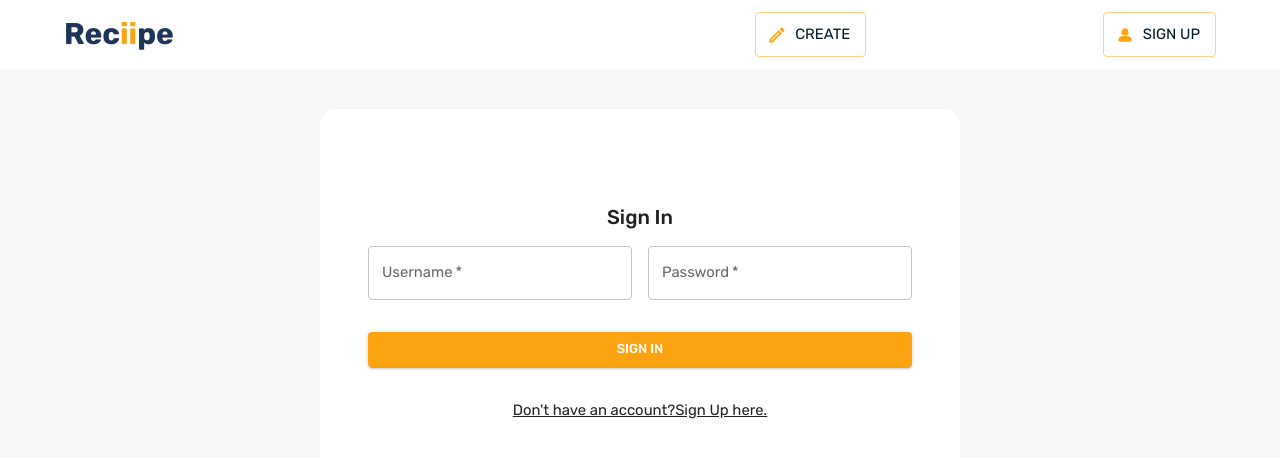
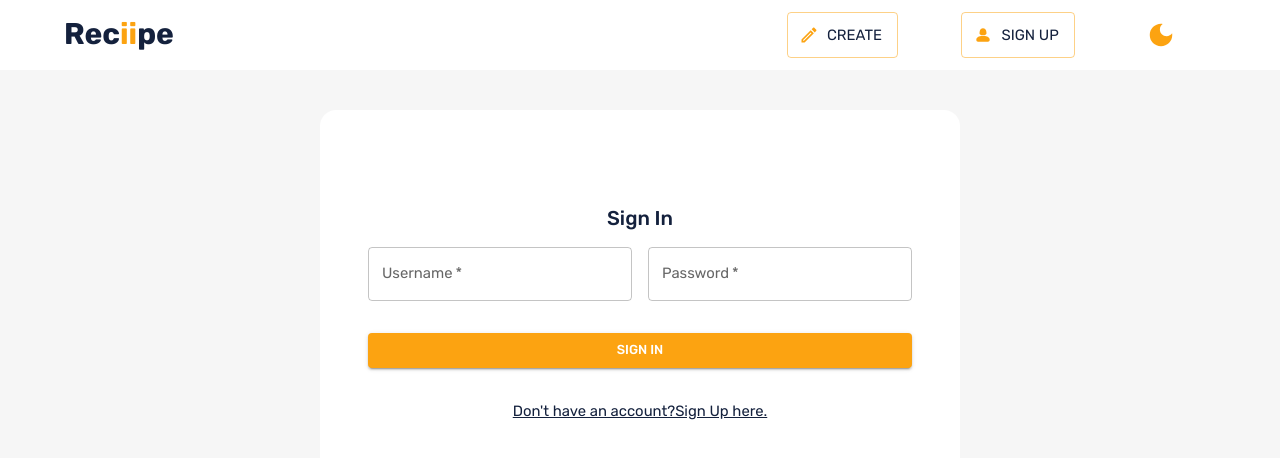
Before and after one commit to abdulrahmansoyooye/recipes-app-client, a React (Create React App) app: page /auth in a window 1280 px wide. Shown: the top 458 px of the page. Built offline with nearby package versions, Linux system fonts and the light colour scheme.

Commit message:
Dark Mode

```diff
--- a/src/App.css
+++ b/src/App.css
@@ -17,3 +17,6 @@ body,
   background-color: #ccc;
   border-radius: 5px;
 }
+.MuiTextField-root {
+  color: #fff;
+}
--- a/src/App.js
+++ b/src/App.js
@@ -7,15 +7,19 @@ import Navbar from "./components/navbar";
 import "./App.css";
 import CssBaseline from "@mui/material/CssBaseline";
 import { ThemeProvider } from "@emotion/react";
-import theme from "./theme";
+import { themeSettings } from "./theme";
+import { useMemo, useState } from "react";
+import { createTheme } from "@mui/material";
 
 function App() {
+  const [mode, setMode] = useState("light");
+  const theme = useMemo(() => createTheme(themeSettings(mode)), [mode]);
   return (
     <div>
       <ThemeProvider theme={theme}>
         <CssBaseline />
         <Router>
-          <Navbar />
+          <Navbar mode={mode} setMode={setMode} />
           <Routes>
             <Route path="/" element={<HomePage />} />
             <Route path="/auth" element={<Auth />} />
--- a/src/components/Alert/Alert.css
+++ b/src/components/Alert/Alert.css
@@ -1,6 +1,6 @@
 @keyframes slideInFromTop {
   0% {
-    transform: translateY(100%);
+    transform: translateY(10%);
   }
   100% {
     transform: translateY(0);
--- a/src/components/Recipe.jsx
+++ b/src/components/Recipe.jsx
@@ -17,7 +17,7 @@ const Recipe = ({ recipe }) => {
   const [cookies, _] = useCookies(["access_token"]);
   const userId = useGetUserId();
   const mobilescreens = useMediaQuery("(max-width:800px)");
-
+  const [loader, setLoader] = useState(false);
   const [hovered, setHovered] = useState(false);
 
   const theme = useTheme();
@@ -57,7 +57,11 @@ const Recipe = ({ recipe }) => {
         transition={{ ease: "easeOut", duration: 0.5 }}
       >
         <Box>
-          <Typography variant="h3" sx={{ textAlign: "center", mb: "1rem" }}>
+          <Typography
+            variant="h3"
+            sx={{ textAlign: "center", mb: "1rem" }}
+            color={theme.palette.primary.light}
+          >
             {recipe.name}
           </Typography>
           <Divider />
@@ -157,6 +161,7 @@ const Recipe = ({ recipe }) => {
             textAlign: "center",
             mt: "1rem",
           }}
+          color={theme.palette.primary.light}
         >
           Cooking Time {recipe.cookingTime} (minutes)
         </Typography>
--- a/src/components/navbar.jsx
+++ b/src/components/navbar.jsx
@@ -6,6 +6,7 @@ import { motion } from "framer-motion";
 import {
   Box,
   Button,
+  Icon,
   IconButton,
   Menu,
   Typography,
@@ -17,9 +18,11 @@ import {
   AddCircleOutlineOutlined,
   CloseRounded,
   CreateOutlined,
+  DarkMode,
   FavoriteRounded,
   GradeOutlined,
   Home,
+  LightMode,
   Person2Outlined,
   Person2Rounded,
   PersonRemoveOutlined,
@@ -27,7 +30,7 @@ import {
 } from "@mui/icons-material";
 import Wrapper from "./Wrapper";
 
-const Navbar = () => {
+const Navbar = ({ setMode, mode }) => {
   const [cookies, setCookies] = useCookies(["access_token"]);
   const navigate = useNavigate();
   const mobileScreens = useMediaQuery("(max-width:1000px)");
@@ -53,7 +56,7 @@ const Navbar = () => {
         onClick={() => navigate("/")}
         fontSize="30px"
         fontWeight="700"
-        color="#1d3557"
+        color={theme.palette.primary.light}
       >
         Rec<span style={{ color: "#fca311" }}>ii</span>pe
       </Typography>
@@ -61,7 +64,7 @@ const Navbar = () => {
         <Box
           sx={{
             display: "flex",
-            justifyContent: "space-between",
+            justifyContent: "space-around",
             width: "40%",
           }}
         >
@@ -71,18 +74,29 @@ const Navbar = () => {
               style={{
                 textDecoration: "none",
               }}
-              color="#011627"
+              color={theme.palette.primary.light}
             >
               Create
             </Typography>
           </Button>
 
           {!cookies.access_token ? (
-            <Button variant="outlined" startIcon={<Person2Rounded />}>
-              <Typography onClick={() => navigate("/auth")} color="#011627">
-                Sign Up
-              </Typography>
-            </Button>
+            <>
+              <Button variant="outlined" startIcon={<Person2Rounded />}>
+                <Typography
+                  onClick={() => navigate("/auth")}
+                  color={theme.palette.primary.light}
+                >
+                  Sign Up
+                </Typography>
+              </Button>
+              <IconButton
+                variant="outlined"
+                onClick={() => setMode(mode === "dark" ? "light" : "dark")}
+              >
+                {mode === "light" ? <DarkMode /> : <LightMode />}
+              </IconButton>
+            </>
           ) : (
             <>
               <Button variant="outlined" startIcon={<StarOutlineRounded />}>
@@ -100,6 +114,12 @@ const Navbar = () => {
               >
                 <Typography color="#011627">Sign Out</Typography>
               </Button>
+              <IconButton
+                variant="outlined"
+                onClick={() => setMode(mode === "dark" ? "light" : "dark")}
+              >
+                {mode === "light" ? <DarkMode /> : <LightMode />}
+              </IconButton>
             </>
           )}
         </Box>
@@ -115,7 +135,7 @@ const Navbar = () => {
         <motion.div
           initial={{ opacity: 0, x: 0 }}
           animate={{ opacity: 1, x: 0 }}
-          transition={{ ease: "easeOut", duration: 1 }}
+          transition={{ ease: "easeOut", duration: 0.5 }}
           style={{
             zIndex: "20",
           }}
@@ -152,7 +172,7 @@ const Navbar = () => {
                 style={{
                   textDecoration: "none",
                 }}
-                color="#FFFFF"
+                color="#FFFF"
               >
                 Create
               </Typography>
@@ -190,8 +210,20 @@ const Navbar = () => {
                 >
                   <Typography color="#FFFFF">Sign Out</Typography>
                 </Button>
+                <IconButton
+                  variant="outlined"
+                  onClick={() => setMode(mode === "dark" ? "light" : "dark")}
+                >
+                  {mode === "light" ? <DarkMode /> : <LightMode />}
+                </IconButton>
               </>
             )}
+            <IconButton
+              variant="outlined"
+              onClick={() => setMode(mode === "dark" ? "light" : "dark")}
+            >
+              {mode === "light" ? <DarkMode /> : <LightMode />}
+            </IconButton>
           </Box>
         </motion.div>
       )}
--- a/src/pages/auth.jsx
+++ b/src/pages/auth.jsx
@@ -208,6 +208,9 @@ const Form = ({
           onChange={(e) => {
             setuserData({ ...userData, username: e.target.value });
           }}
+          style={{
+            color: "#FFFF",
+          }}
           value={username}
           required
         />
@@ -220,6 +223,9 @@ const Form = ({
           }}
           sx={{
             gridColumn: mobileScreens ? "1/ span 2" : "2",
+          }}
+          style={{
+            color: "#FFFF",
           }}
           required
         />
--- a/src/pages/saved-recipes.jsx
+++ b/src/pages/saved-recipes.jsx
@@ -42,6 +42,18 @@ const SavedRecipes = () => {
         <Loader />
       ) : (
         <Box>
+          {savedRecipes.length === 0 && (
+            <Typography
+              variant="h3"
+              display={"flex"}
+              justifyContent={"center"}
+              alignItems={"center"}
+              height={"80vh"}
+              color={"#14213d"}
+            >
+              No saved Recipes.
+            </Typography>
+          )}
           <Box
             sx={{
               display: !mobileScreens && "flex",
--- a/src/theme.js
+++ b/src/theme.js
@@ -1,5 +1,8 @@
 import { createTheme } from "@mui/material";
-const theme = createTheme({
+export const themeSettings = (mode) => {
+  return {
+    ...(mode === "light"
+      ? {
           components: {
             MuiButton: {
               defaultProps: {
@@ -17,6 +20,7 @@ const theme = createTheme({
               styleOverrides: {
                 root: {
                   cursor: "pointer",
+                  color: "#14213d",
                 },
               },
             },
@@ -33,7 +37,7 @@ const theme = createTheme({
             primary: {
               main: "#fca311",
               dark: "#14213d",
-      light: "#fca311",
+              light: "#14213d",
             },
 
             background: {
@@ -69,5 +73,86 @@ const theme = createTheme({
               fontSize: 14,
             },
           },
-});
-export default theme;
+        }
+      : {
+          components: {
+            MuiButton: {
+              defaultProps: {
+                disableFocusRipple: true,
+                disableElevation: true,
+                disableRipple: true,
+              },
+              styleOverrides: {
+                root: {
+                  color: "#ffffff",
+                },
+              },
+            },
+            MuiTypography: {
+              styleOverrides: {
+                root: {
+                  cursor: "pointer",
+                  color: "#ffff",
+                },
+              },
+            },
+
+            MuiSvgIcon: {
+              styleOverrides: {
+                root: {
+                  color: "#fca311",
+                  fontSize: "30px",
+                },
+              },
+            },
+            MuiTextField: {
+              styleOverrides: {
+                root: {
+                  color: "#ffff",
+                },
+              },
+            },
+          },
+          palette: {
+            primary: {
+              main: "#fca311",
+              dark: "#0a1128",
+              light: "#FFFF",
+            },
+
+            background: {
+              default: "#0a1128",
+              alt: "#001d3d",
+            },
+          },
+          typography: {
+            fontFamily: ["Rubik", "sans-serif"].join(","),
+            fontSize: 13,
+            h1: {
+              fontFamily: ["Rubik", "sans-serif"].join(","),
+              fontSize: 40,
+            },
+            h2: {
+              fontFamily: ["Rubik", "sans-serif"].join(","),
+              fontSize: 32,
+            },
+            h3: {
+              fontFamily: ["Rubik", "sans-serif"].join(","),
+              fontSize: 24,
+            },
+            h4: {
+              fontFamily: ["Rubik", "sans-serif"].join(","),
+              fontSize: 20,
+            },
+            h5: {
+              fontFamily: ["Rubik", "sans-serif"].join(","),
+              fontSize: 16,
+            },
+            h6: {
+              fontFamily: ["Rubik", "sans-serif"].join(","),
+              fontSize: 14,
+            },
+          },
+        }),
+  };
+};
```
Lines whose indentation alone changed are shown as unchanged.
